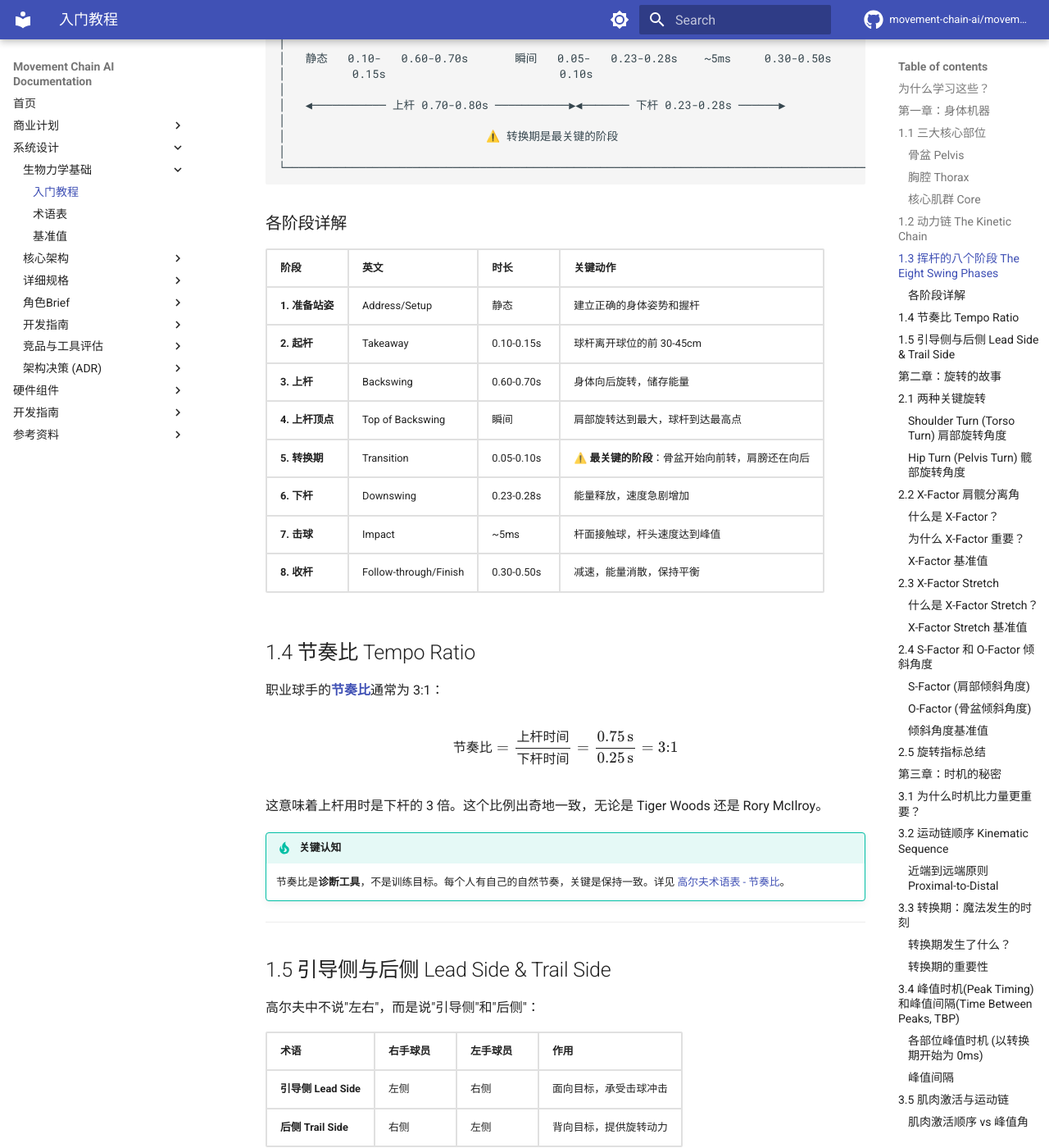
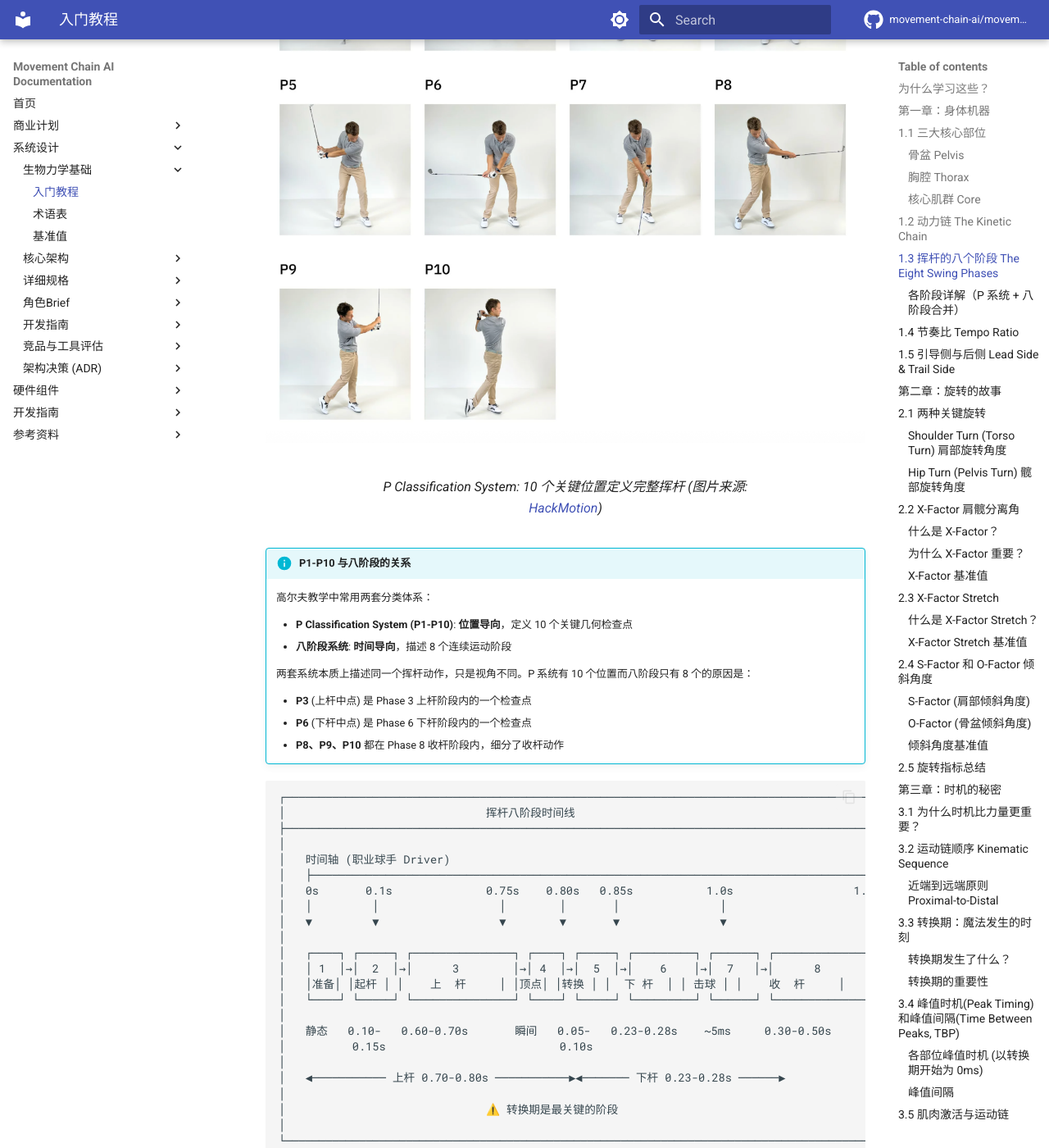
Before and after one commit to movement-chain-ai/movement-chain-docs, an MkDocs documentation site: the page built from docs/zh/design/foundations/biomechanics-101.md, in a window 1280 px wide and 1400 px high, scrolled down 3590 px. Shown: the whole window at 82% size. Built offline with MkDocs 1.6.1 and Material for MkDocs 9.7.7, drawn with Linux system fonts in a browser that asks for light colours; comment, search, counter and statistics services are not loaded; the version menu is left out; some of the changed text lies outside the part shown.

Commit message:
docs: 添加 P1-P10 挥杆位置分类系统到 biomechanics-101
- 添加 HackMotion P Classification System 图片
- 添加 P1-P10 与八阶段系统的映射说明
- 合并 P 系统位置定义与八阶段时间信息为完整表格
- 增加阅读指南区分主要对应点和阶段内检查点

````diff
--- a/docs/zh/design/foundations/biomechanics-101.md
+++ b/docs/zh/design/foundations/biomechanics-101.md
@@ -143,6 +143,23 @@
 
 一个完整的高尔夫挥杆可以分为八个阶段：
 
+<figure markdown="span">
+  ![P1-P10 挥杆位置分类系统](../../images/PClassificationSystemGolfSwing.png){ width="100%" }
+  <figcaption>P Classification System: 10 个关键位置定义完整挥杆 (图片来源: <a href="https://hackmotion.com/golf-swing-positions/">HackMotion</a>)</figcaption>
+</figure>
+
+!!! info "P1-P10 与八阶段的关系"
+    高尔夫教学中常用两套分类体系：
+
+    - **P Classification System (P1-P10)**: **位置导向**，定义 10 个关键几何检查点
+    - **八阶段系统**: **时间导向**，描述 8 个连续运动阶段
+
+    两套系统本质上描述同一个挥杆动作，只是视角不同。P 系统有 10 个位置而八阶段只有 8 个的原因是：
+
+    - **P3** (上杆中点) 是 Phase 3 上杆阶段内的一个检查点
+    - **P6** (下杆中点) 是 Phase 6 下杆阶段内的一个检查点
+    - **P8、P9、P10** 都在 Phase 8 收杆阶段内，细分了收杆动作
+
 ```text
 ┌──────────────────────────────────────────────────────────────────────────────────────────────┐
 │                              挥杆八阶段时间线                                                  │
@@ -169,18 +186,25 @@
 └──────────────────────────────────────────────────────────────────────────────────────────────┘
 ```
 
-### 各阶段详解
-
-| 阶段 | 英文 | 时长 | 关键动作 |
-|------|------|------|----------|
-| **1. 准备站姿** | Address/Setup | 静态 | 建立正确的身体姿势和握杆 |
-| **2. 起杆** | Takeaway | 0.10-0.15s | 球杆离开球位的前 30-45cm |
-| **3. 上杆** | Backswing | 0.60-0.70s | 身体向后旋转，储存能量 |
-| **4. 上杆顶点** | Top of Backswing | 瞬间 | 肩部旋转达到最大，球杆到达最高点 |
-| **5. 转换期** | Transition | 0.05-0.10s | ⚠️ **最关键的阶段**：骨盆开始向前转，肩膀还在向后 |
-| **6. 下杆** | Downswing | 0.23-0.28s | 能量释放，速度急剧增加 |
-| **7. 击球** | Impact | ~5ms | 杆面接触球，杆头速度达到峰值 |
-| **8. 收杆** | Follow-through/Finish | 0.30-0.50s | 减速，能量消散，保持平衡 |
+### 各阶段详解（P 系统 + 八阶段合并）
+
+| 阶段 | P 位置 | 英文 | 时长 | 位置定义 | 关键动作 |
+|:----:|:------:|------|:----:|----------|----------|
+| **1** | **P1** | Address | 静态 | 准备站姿 | 握杆、站位、身体姿势 |
+| **2** | **P2** | Takeaway | 0.10-0.15s | 杆身平行地面 | 球杆离开球位，三角形保持完整 |
+| **3** | P3 | Backswing | 0.60-0.70s | 引导臂平行地面 | 上杆中点，开始上腕 (wrist hinge) |
+| **4** | **P4** | Top | 瞬间 | 上杆顶点 | 充分转肩，理想腕位，杆身平行 |
+| **5** | P5 | Transition | 0.05-0.10s | 引导臂下杆平行 | ⚠️ **最关键**：下盘先动，手腕开始回正 |
+| **6** | P6 | Downswing | 0.23-0.28s | 杆身下杆平行 | 延迟释放 (lag)，躯干旋转加速 |
+| **7** | **P7** | Impact | ~5ms | 触球瞬间 | 杆面方正，重心前移，手在球前 |
+| **8** | P8 | Follow-through | 0.30-0.50s | 杆身送杆平行 | 手臂完全伸展，后手腕翻转 |
+| 8 | P9 | Follow-through | ↑ | 引导臂送杆平行 | 收杆中点，保持平衡 |
+| 8 | **P10** | Finish | ↑ | 收杆完成 | 完全转体，重心前移，杆在肩上 |
+
+!!! tip "阅读指南"
+    - **粗体 P 位置** (P1, P2, P4, P7, P10) = 与八阶段一一对应的关键位置
+    - 普通 P 位置 (P3, P5, P6, P8, P9) = 阶段内的检查点
+    - P8、P9、P10 都属于 Phase 8 收杆阶段，时长共享 0.30-0.50s
 
 ## 1.4 节奏比 Tempo Ratio {#节奏比-tempo-ratio}
 
````
Also changed, not shown: docs/zh/images/PClassificationSystemGolfSwing.png (added).
